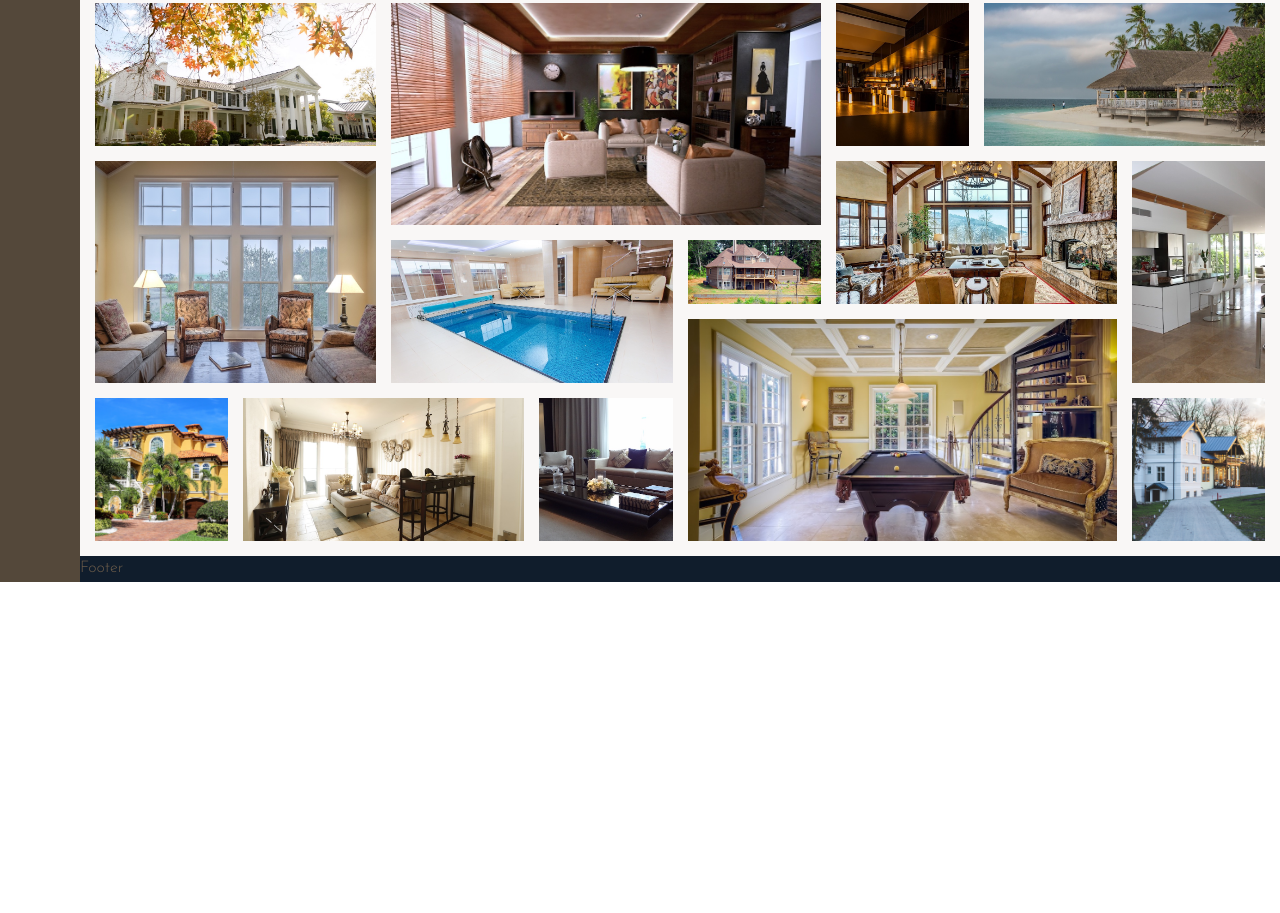
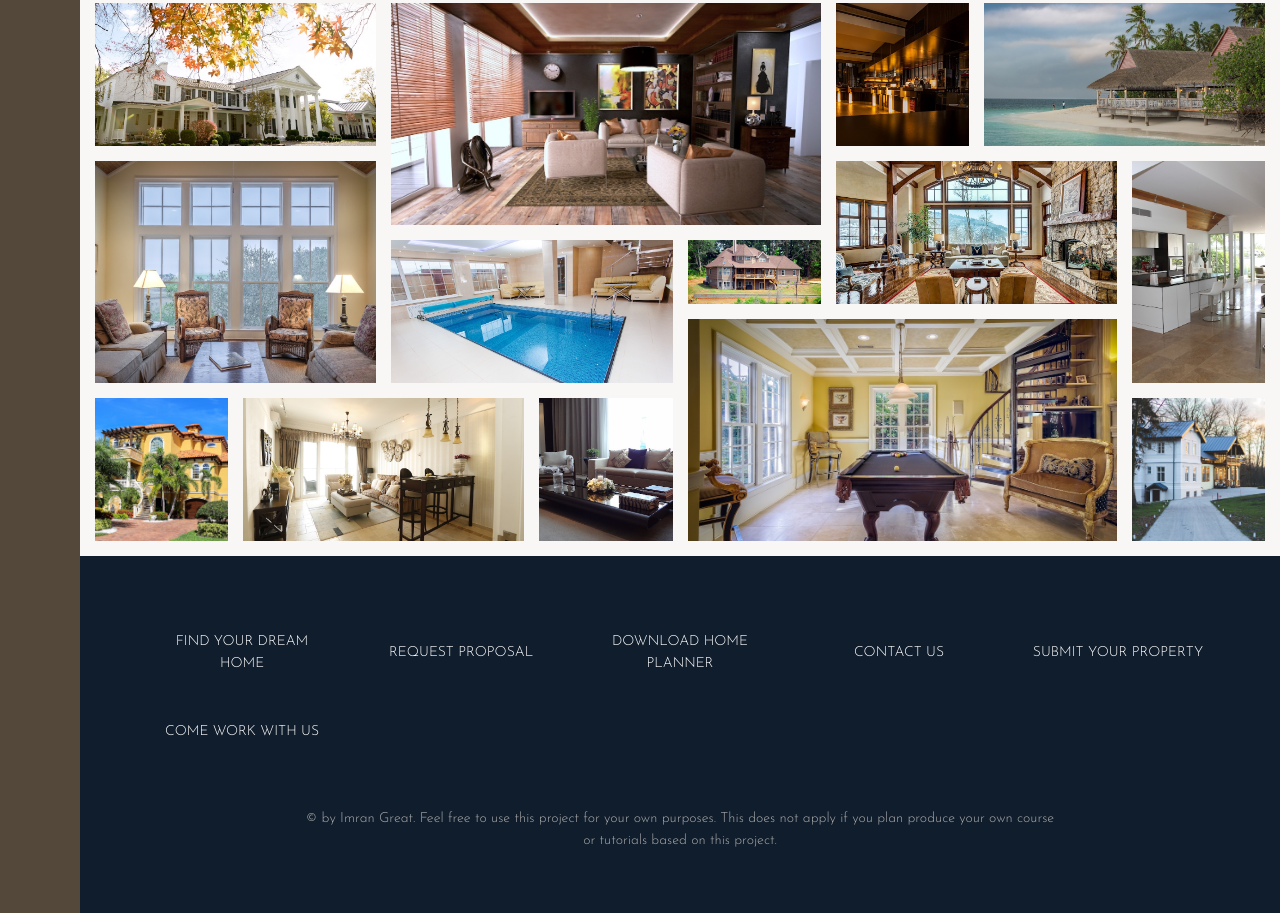
Before and after one commit to ImranGreat1/nexter_project_with_CSS_Grid, a website: page index.html in a window 1280 px wide. Shown: the part 3063-3976 px from the top of the page. Before the commit the page ends 3645 px from the top, so only its background shows below. Drawn offline with Linux system fonts and the light colour scheme.

Commit message:
Done with footer

```diff
--- a/index.html
+++ b/index.html
@@ -400,9 +400,17 @@
         </section>
 
         <footer class="footer">
-            Footer
+            <ul class="nav">
+                <li class="nav__item"><a href="#" class="nav__link">Find your dream home</a></li>
+                <li class="nav__item"><a href="#" class="nav__link">Request proposal</a></li>
+                <li class="nav__item"><a href="#" class="nav__link">Download home planner</a></li>
+                <li class="nav__item"><a href="#" class="nav__link">Contact us</a></li>
+                <li class="nav__item"><a href="#" class="nav__link">Submit your property</a></li>
+                <li class="nav__item"><a href="#" class="nav__link">Come work with us</a></li>
+            </ul>
+
+            <p class="copyright">&copy; by Imran Great. Feel free to use this project for your own purposes. This does not apply if you plan produce your own course or tutorials based on this project.</p>
         </footer>
-
 
     </body>
 </html>
--- a/sass/_footer.scss
+++ b/sass/_footer.scss
@@ -1,4 +1,50 @@
 .footer {
     background-color: $color-secondary;
     grid-column: full-start / full-end;
+    padding: 6rem;
 }
+
+.nav {
+    display: grid;
+    grid-template-columns: repeat(auto-fit, minmax(18rem, 1fr));
+    gap: 1.5rem;
+    align-items: center;
+
+
+
+
+
+    &__item {
+        list-style: none;
+    }
+
+
+    &__link:link,
+    &__link:visited {
+        text-decoration: none;
+        font-size: 1.4rem;
+        color: #fff;
+        font-family: $font-display;
+        text-align: center;
+        text-transform: uppercase;
+        padding: 1.5rem;
+        display: block;
+        transition: all .2s;
+
+        &:hover,
+        &:active {
+            background-color: rgba(#fff, .05);
+            transform: translateY(-3px);
+        }
+    }
+}
+
+.copyright {
+    font-size: 1.4rem;
+    color: $color-grey-light-2;
+    margin-top: 5rem;
+    margin-left: auto;
+    margin-right: auto;
+    width: 70%;
+    text-align: center;
+}
```
Also changed, not shown: CSS Grid Demo/notes.md (+1 -1 lines), CSS Grid Demo/autofit-and-autofill/style.css, CSS Grid Demo/max-and-min-content/style.css, css/style.css, 1 other file.
